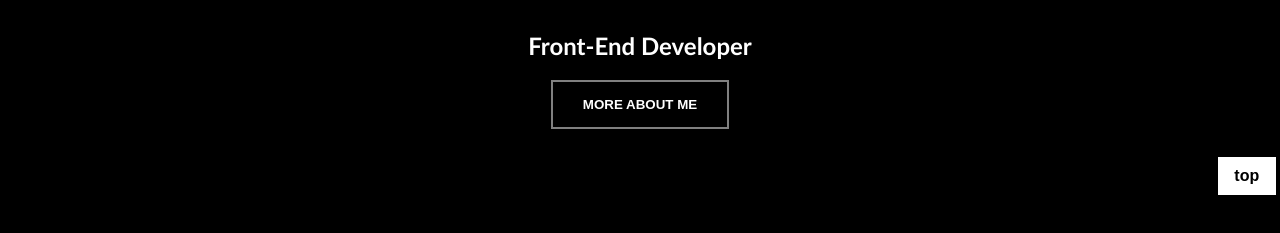
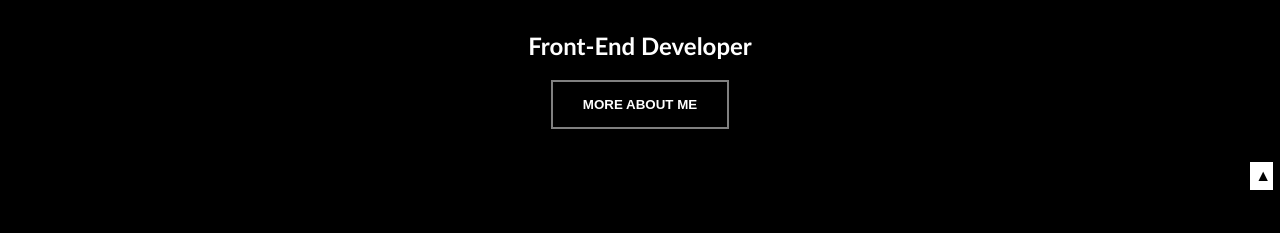
Before and after one commit to kh2x1/Portfolio, a plain HTML site: page index.html in a window 1280 px wide. Shown: the part 605-838 px from the top of the page. Drawn offline with nearby package versions, Linux system fonts and the light colour scheme.

Commit message:
animate lib

```diff
--- a/index.html
+++ b/index.html
@@ -22,7 +22,7 @@
     </header>
 
     <div id="top">
-        <a href="#portfolio">top</a>
+        <a href="#portfolio">&#x25B2;</a>
     </div>
 
     <main>
@@ -50,20 +50,20 @@
             <h4>EMAIL:</h4>
             <p>khalladaljohani1@gmail.com</p>
             </section>
-            <!-- About you -->
+
         </section>
 
         <section id="contact">
             <h4 style="color: rgb(229, 69, 69);">SKILLS</h4>
             <h2>HTML</h2>
             <h2>CSS</h2>
-            <!-- Contact form -->
+
         </section>
     </main>
 
     <footer>
         <h2>Contact Details</h2>
-        <!-- Footer content -->
+
     </footer>
 
     <script src="script.js"></script>
--- a/style.css
+++ b/style.css
@@ -27,12 +27,12 @@ header {
 
 #top a{
     position: fixed;
-    bottom: 0;
-    right: 4px;
+    bottom: 5px;
+    right: 7px;
     color: black;
     background-color: white;
-    width: 3%;
-    padding: 10px;
+    width: 1%;
+    padding: 5px;
     text-align: center;
     font-weight: bold;
     z-index: 99999;
```
